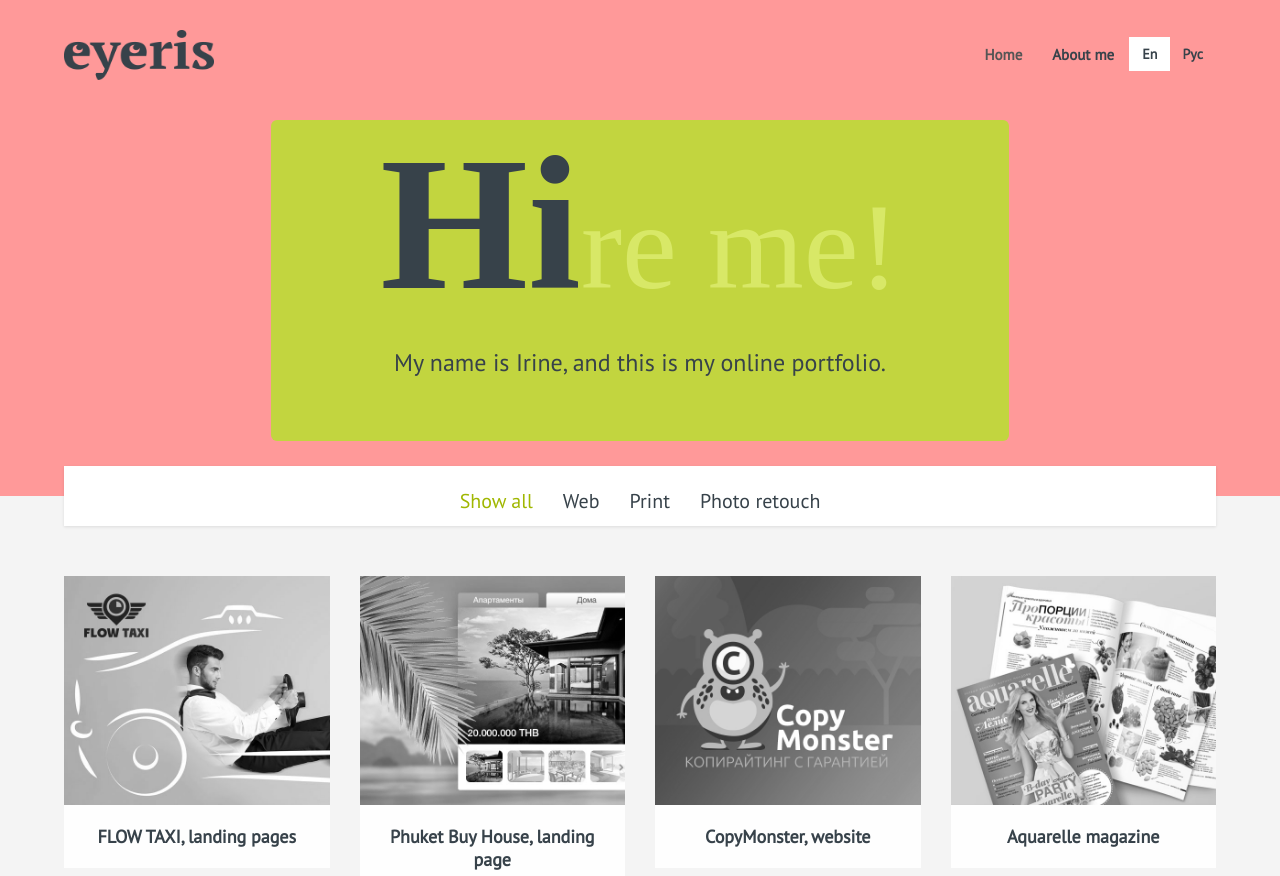
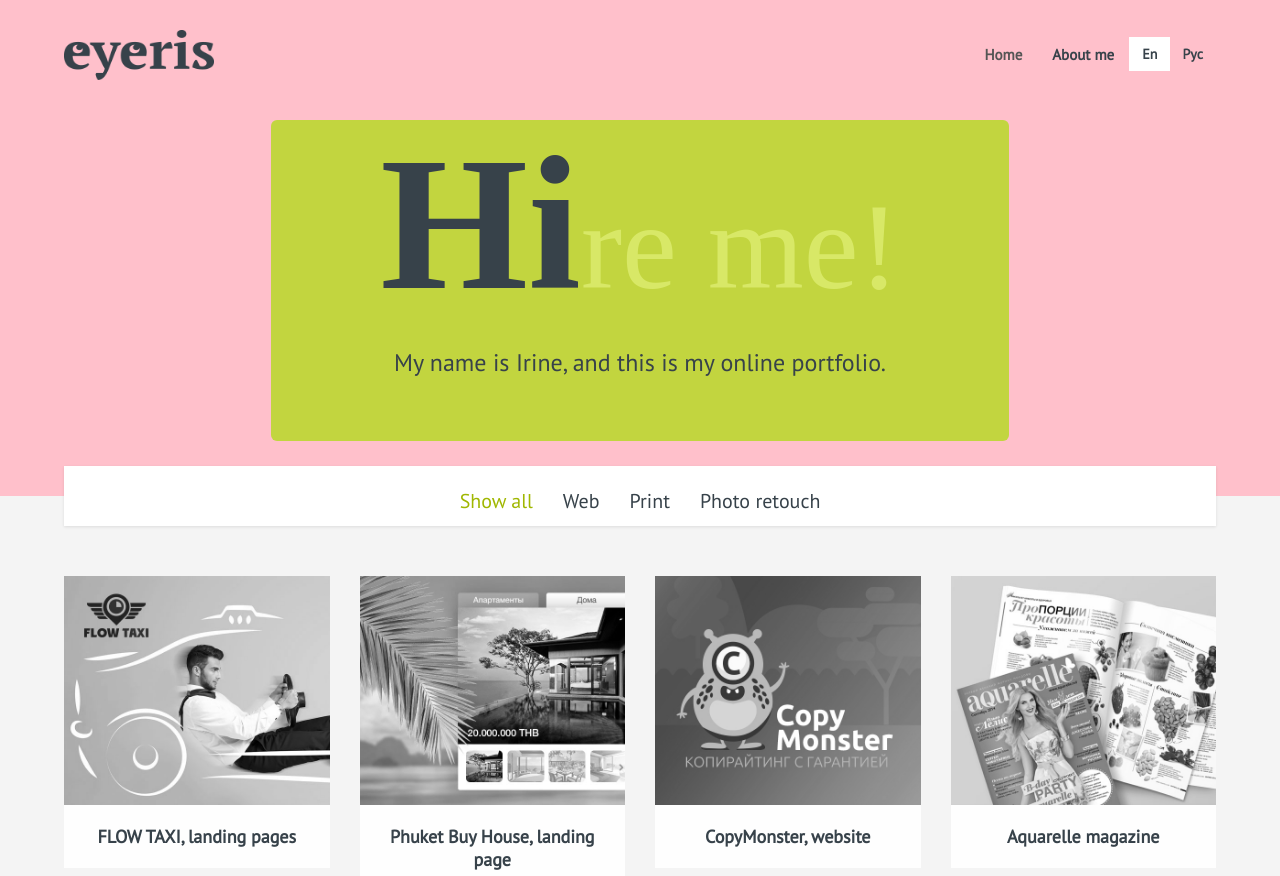
Before and after one commit to eyeris-work/portfolio-website, a plain HTML site: page home.html in a window 1280 px wide. Shown: the top 876 px of the page. Drawn offline with nearby package versions, Linux system fonts and the light colour scheme; a web font is replaced by a local one.

Commit message:
Update style.css

```diff
--- a/css/style.css
+++ b/css/style.css
@@ -63,7 +63,7 @@ a:hover {
 }
 
 .banner-bg {
-    background-color: #FF9999;
+    background-color: #FFC0CB;
     width: 100%;
 }
 
```
